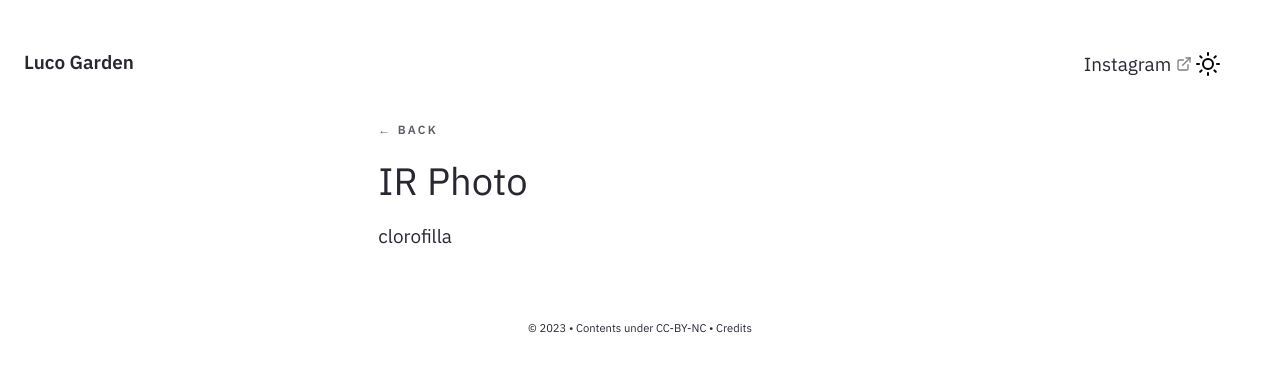
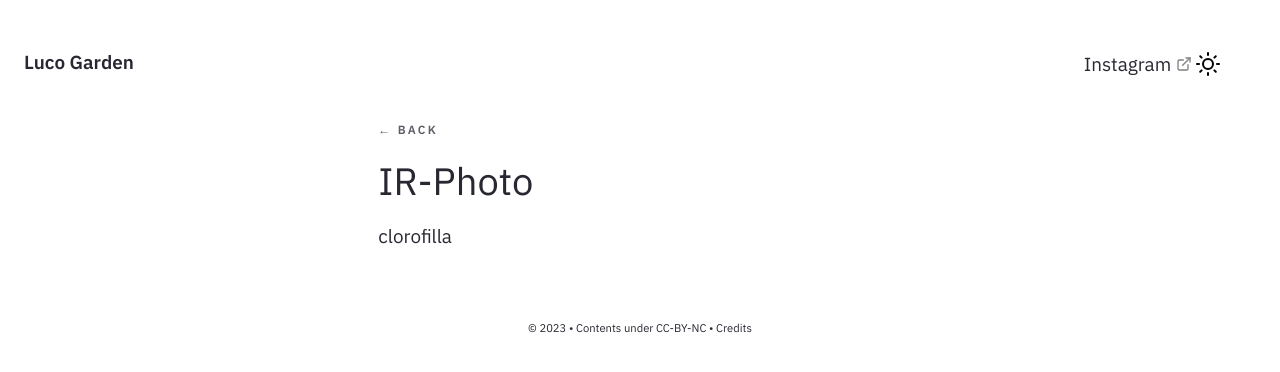
Before and after one commit to lucolucus/luco.garden, a Jekyll site: the page built from _notes/Public/photo/IR-Photo.md, in a window 1280 px wide. Shown: the top 372 px of the page. Built offline with Jekyll 4.4.1, drawn with Linux system fonts in a browser that asks for light colours.

Commit message:
edited file name

```diff
--- a/_notes/Public/IR Photo.md
+++ b/_notes/Public/photo/IR-Photo.md
@@ -1,5 +1,5 @@
 ---
-title: IR Photo
+title: IR-Photo
 feed: show
 date: 29-09-2023
 ---
```
